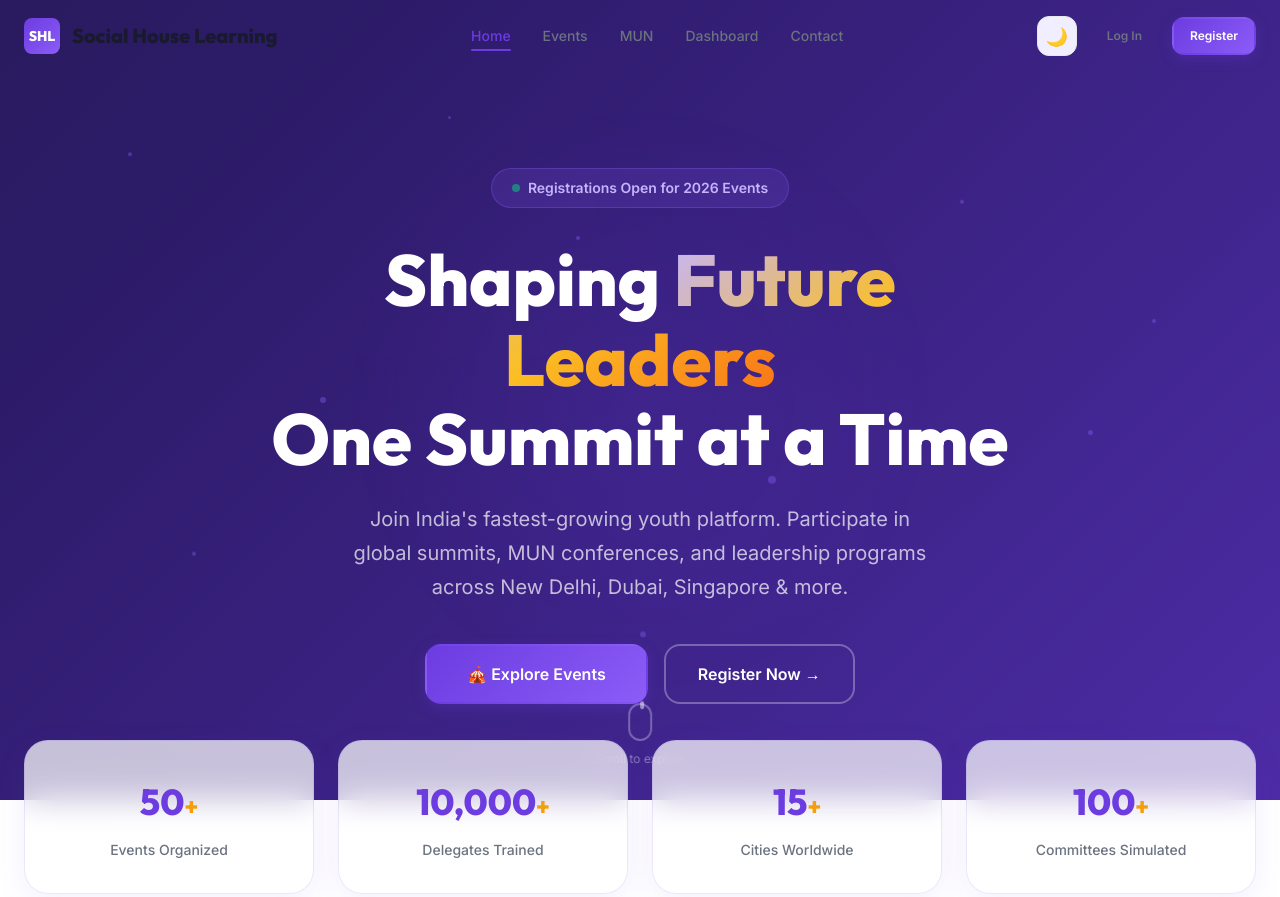
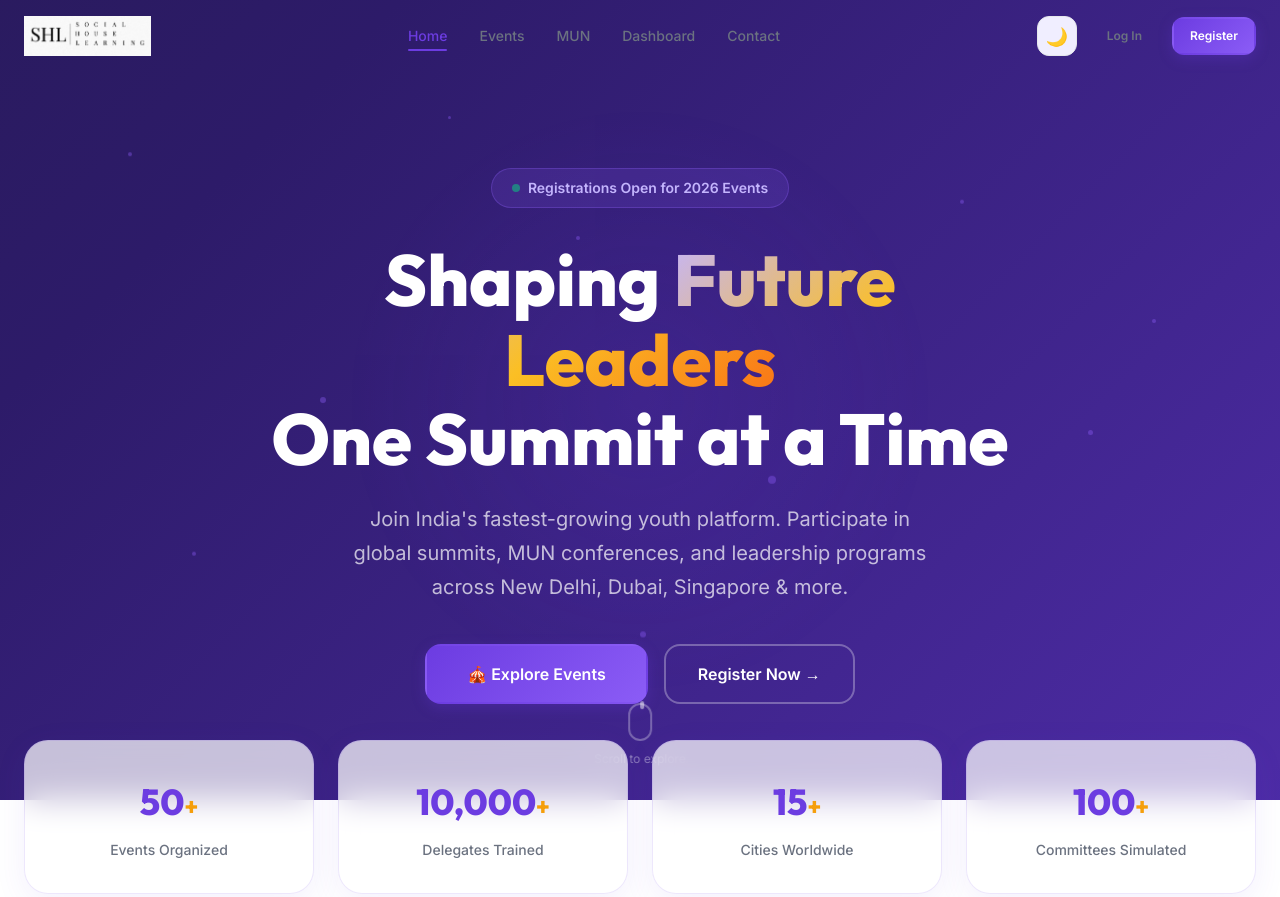
Before and after one commit to Mohini8920/Shl-event-ticketing, a plain HTML site: page index.html in a window 1280 px wide. Shown: the top 897 px of the page. Drawn offline with Linux system fonts and the light colour scheme.

Commit message:
feat(logo): replace text-based SHL logo with image across all pages
- Added images/shl-logo.png (SHL | Social House Learning brand image)
- Replaced <div class='logo-icon'>SHL</div> with <img> tag in all HTML files:
  index.html (navbar + footer), booking.html, committee.html, dashboard.html,
  events.html, payment.html, ticket.html, admin.html, login.html, register.html
- Removed redundant 'Social House Learning' span text (already in logo image)
- Fixed admin.html broken local Windows path image reference
- Added .logo-img and .logo-img--auth CSS classes in components.css
  for proper sizing (40px height navbar, 48px height auth pages)

```diff
--- a/css/components.css
+++ b/css/components.css
@@ -374,6 +374,18 @@
   color: white;
   font-weight: 800;
   font-size: var(--text-sm);
+}
+
+/* SHL logo image */
+.logo-img {
+  height: 40px;
+  width: auto;
+  object-fit: contain;
+  display: block;
+}
+
+.logo-img--auth {
+  height: 48px;
 }
 
 .navbar-links {
--- a/index.html
+++ b/index.html
@@ -16,8 +16,7 @@
   <nav class="navbar" id="navbar">
     <div class="navbar-inner">
       <a href="index.html" class="navbar-logo">
-        <div class="logo-icon">SHL</div>
-        <span>Social House Learning</span>
+        <img src="images/shl-logo.png" alt="SHL — Social House Learning" class="logo-img">
       </a>
 
       <div class="navbar-links">
@@ -245,8 +244,7 @@
       <div class="footer-grid">
         <div class="footer-brand">
           <a href="index.html" class="navbar-logo" style="margin-bottom: var(--space-4);">
-            <div class="logo-icon">SHL</div>
-            <span>Social House Learning</span>
+            <img src="images/shl-logo.png" alt="SHL — Social House Learning" class="logo-img">
           </a>
           <p>Introducing the GenZ's Learning Revolution. Empowering students through MUN conferences, youth summits, and leadership programs since 2021.</p>
           <div class="footer-socials">
```
Also changed, not shown: admin.html (+2 -2 lines), booking.html (+2 -2 lines), committee.html (+2 -2 lines), dashboard.html (+2 -2 lines), events.html (+2 -2 lines), login.html (+1 -2 lines), payment.html (+2 -2 lines), register.html (+1 -2 lines), ticket.html (+2 -2 lines), images/shl-logo.png (added).
